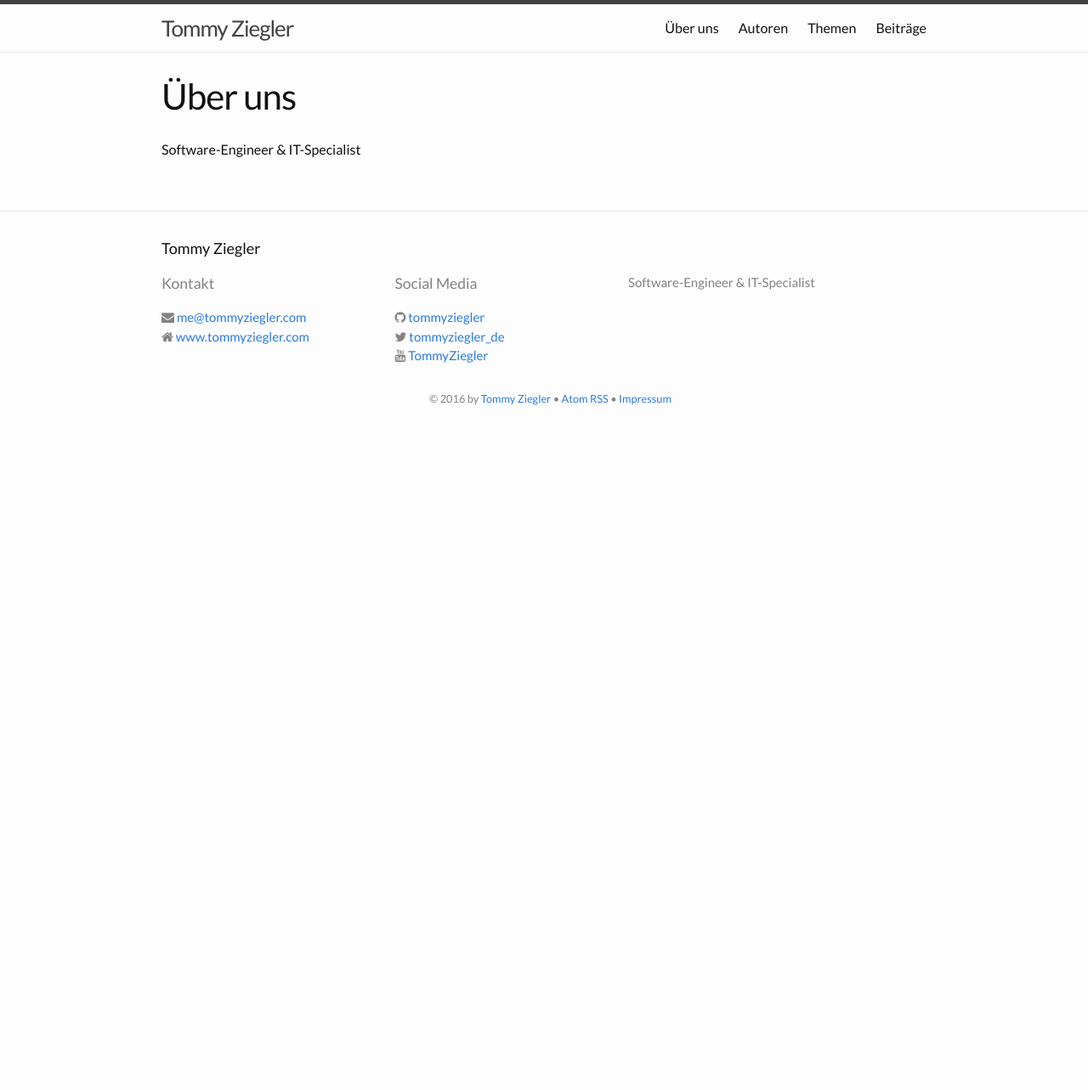
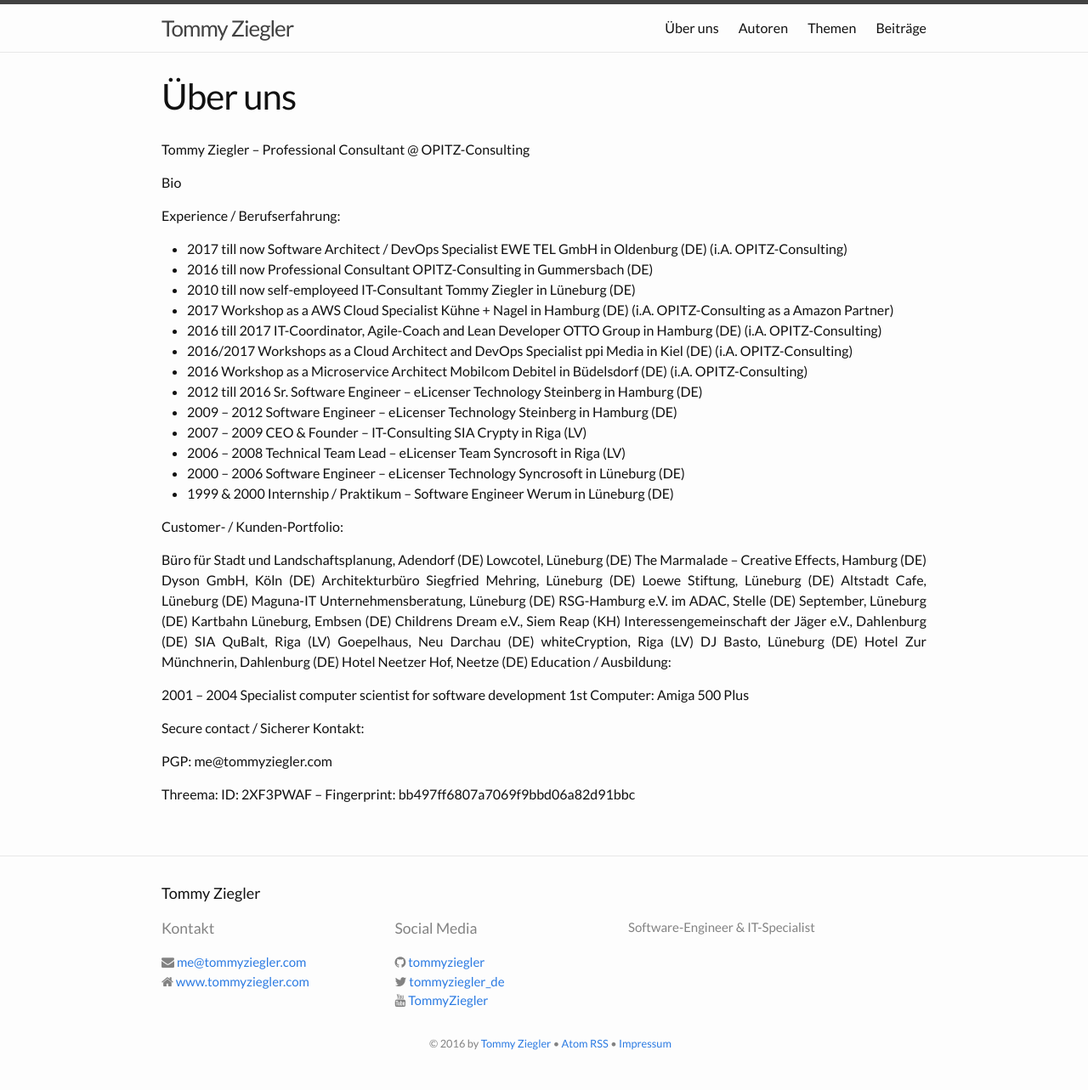
Before and after one commit to tommyziegler/tommyziegler.github.com, a Jekyll site: the page built from about.md, in a window 1280 px wide. Shown: the whole page at 85% size. Built offline with Jekyll 4.4.1, drawn with Linux system fonts in a browser that asks for light colours; nearby versions of some CDN libraries; before the commit the page ends 900 px from its top, so only the background shows below that.

Commit message:
Changed description

```diff
--- a/about.md
+++ b/about.md
@@ -4,4 +4,84 @@ title: Über uns
 permalink: /about/
 ---
 
-{{ site.description }}
+Tommy Ziegler – Professional Consultant @ OPITZ-Consulting
+
+Bio
+
+Experience / Berufserfahrung:
+
+- 2017 till now
+Software Architect / DevOps Specialist
+EWE TEL GmbH in Oldenburg (DE) (i.A. OPITZ-Consulting)
+- 2016 till now
+Professional Consultant
+OPITZ-Consulting in Gummersbach (DE)
+- 2010 till now
+self-employeed IT-Consultant
+Tommy Ziegler in Lüneburg (DE)
+- 2017
+Workshop as a AWS Cloud Specialist
+Kühne + Nagel in Hamburg (DE) (i.A. OPITZ-Consulting as a Amazon Partner)
+- 2016 till 2017
+IT-Coordinator, Agile-Coach and Lean Developer
+OTTO Group in Hamburg (DE) (i.A. OPITZ-Consulting)
+- 2016/2017
+Workshops as a Cloud Architect and DevOps Specialist
+ppi Media in Kiel (DE) (i.A. OPITZ-Consulting)
+- 2016
+Workshop as a Microservice Architect
+Mobilcom Debitel in Büdelsdorf (DE) (i.A. OPITZ-Consulting)
+- 2012 till 2016
+Sr. Software Engineer – eLicenser Technology
+Steinberg in Hamburg (DE)
+- 2009 – 2012
+Software Engineer – eLicenser Technology
+Steinberg in Hamburg (DE)
+- 2007 – 2009
+CEO & Founder – IT-Consulting
+SIA Crypty in Riga (LV)
+- 2006 – 2008
+Technical Team Lead – eLicenser Team
+Syncrosoft in Riga (LV)
+- 2000 – 2006
+Software Engineer – eLicenser Technology
+Syncrosoft in Lüneburg (DE)
+- 1999 & 2000
+Internship / Praktikum – Software Engineer
+Werum in Lüneburg (DE)
+
+
+Customer- / Kunden-Portfolio:
+
+Büro für Stadt und Landschaftsplanung, Adendorf (DE)
+Lowcotel, Lüneburg (DE)
+The Marmalade – Creative Effects, Hamburg (DE)
+Dyson GmbH, Köln (DE)
+Architekturbüro Siegfried Mehring, Lüneburg (DE)
+Loewe Stiftung, Lüneburg (DE)
+Altstadt Cafe, Lüneburg (DE)
+Maguna-IT Unternehmensberatung, Lüneburg (DE)
+RSG-Hamburg e.V. im ADAC, Stelle (DE)
+September, Lüneburg (DE)
+Kartbahn Lüneburg, Embsen (DE)
+Childrens Dream e.V., Siem Reap (KH)
+Interessengemeinschaft der Jäger e.V., Dahlenburg (DE)
+SIA QuBalt, Riga (LV)
+Goepelhaus, Neu Darchau (DE)
+whiteCryption, Riga (LV)
+DJ Basto, Lüneburg (DE)
+Hotel Zur Münchnerin, Dahlenburg (DE)
+Hotel Neetzer Hof, Neetze (DE)
+Education / Ausbildung:
+
+2001 – 2004
+Specialist computer scientist for software development
+1st Computer: Amiga 500 Plus
+
+Secure contact / Sicherer Kontakt:
+
+PGP:
+ me@tommyziegler.com
+
+Threema:
+ ID: 2XF3PWAF – Fingerprint: bb497ff6807a7069f9bbd06a82d91bbc
```
